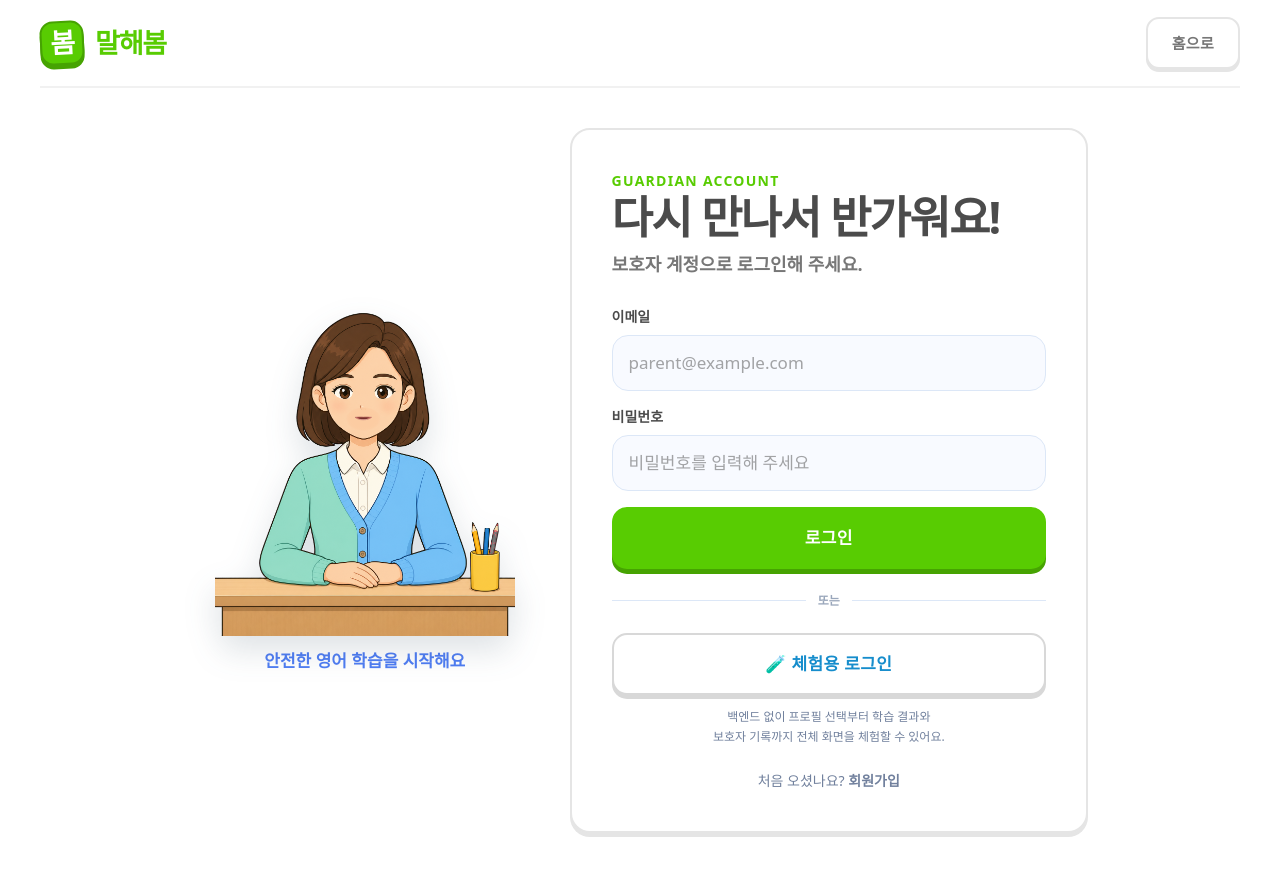
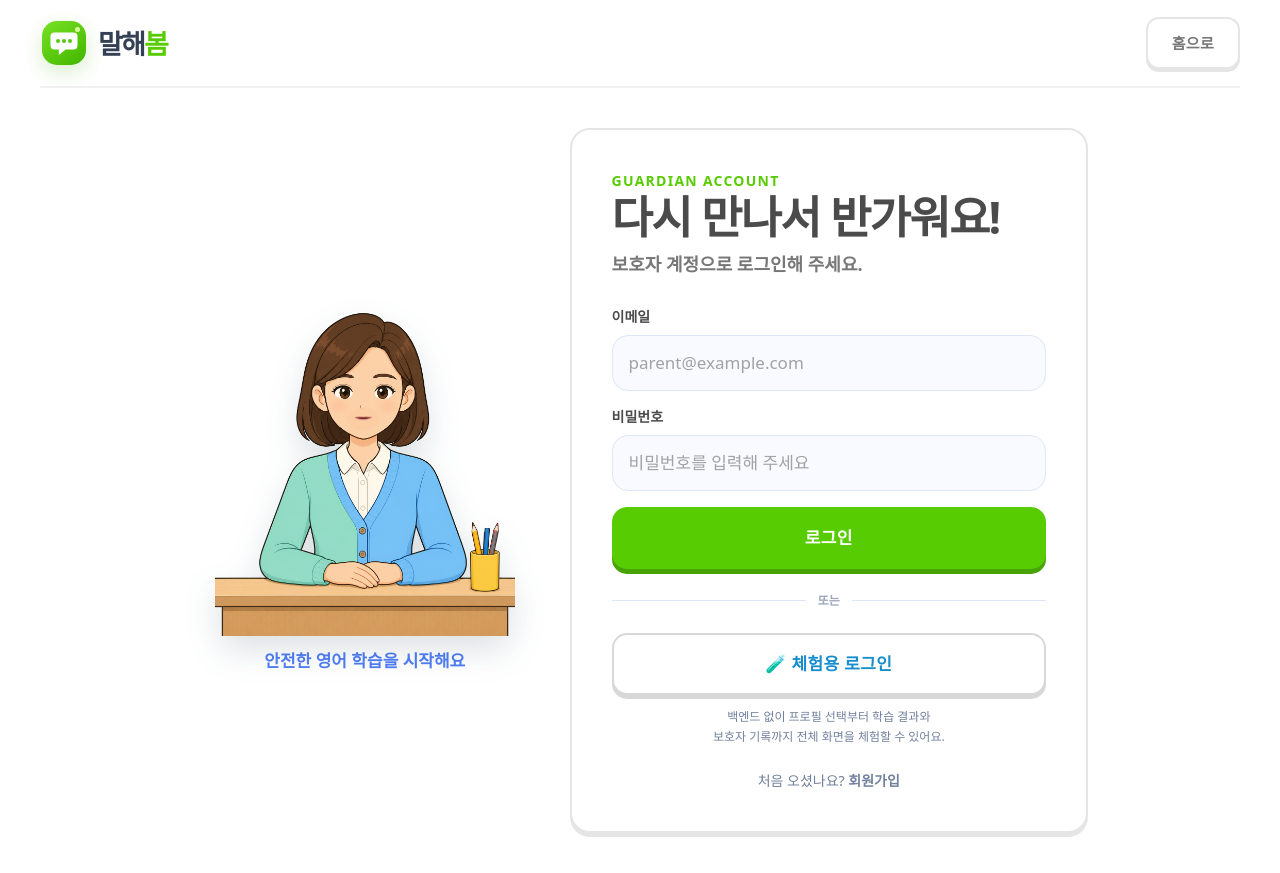
Before and after one commit to malhaebom-project/frontend, a Next.js app: page /login in a window 1280 px wide. Built offline with nearby package versions, Linux system fonts and the light colour scheme; no server answers.

Commit message:
feat: refresh brand logo and home hero

```diff
--- a/app/components.tsx
+++ b/app/components.tsx
@@ -5,8 +5,21 @@ import { TeacherBuddy } from "@/components/character/TeacherBuddy";
 export function Brand({ compact = false }: { compact?: boolean }) {
   return (
     <Link href="/" className="brand" aria-label="말해봄 홈">
-      <span className="brand-mark" aria-hidden="true">봄</span>
-      {!compact && <span>말해봄</span>}
+      <svg className="brand-mark" viewBox="0 0 48 48" aria-hidden="true">
+        <defs>
+          <linearGradient id="malhaebom-mark" x1="9" y1="5" x2="40" y2="44" gradientUnits="userSpaceOnUse">
+            <stop stopColor="#72dd21" />
+            <stop offset="1" stopColor="#45b900" />
+          </linearGradient>
+        </defs>
+        <rect x="2" y="2" width="44" height="44" rx="15" fill="url(#malhaebom-mark)" />
+        <path d="M14.5 13.5h19a4 4 0 0 1 4 4v9a4 4 0 0 1-4 4h-7.8l-6.9 5.6v-5.6h-4.3a4 4 0 0 1-4-4v-9a4 4 0 0 1 4-4Z" fill="#fff" />
+        <circle cx="18" cy="22" r="2" fill="#54c90a" />
+        <circle cx="24" cy="22" r="2" fill="#54c90a" />
+        <circle cx="30" cy="22" r="2" fill="#54c90a" />
+        <circle cx="37.5" cy="10.5" r="2.5" fill="#d9ff9b" />
+      </svg>
+      {!compact && <span className="brand-wordmark"><span>말해</span><strong>봄</strong></span>}
     </Link>
   );
 }
--- a/app/globals.css
+++ b/app/globals.css
@@ -73,10 +73,14 @@ a { color: inherit; text-decoration: none; }
 .container { width: min(1200px, calc(100% - 48px)); margin-inline: auto; }
 .topbar { display:flex; flex-wrap:wrap; align-items:center; justify-content:space-between; min-height:88px; gap:12px 24px; border-bottom:2px solid #f1f1f1; }
 .auth-button-name { display:inline-block; max-width:140px; overflow:hidden; text-overflow:ellipsis; white-space:nowrap; vertical-align:bottom; }
-.brand { display:flex; align-items:center; gap:11px; color:var(--green); font-size:27px; font-weight:900; letter-spacing:-1.2px; }
-.brand-mark { display:grid; place-items:center; width:44px; height:44px; border:2px solid var(--green-dark); border-radius:13px; color:white; background:var(--green); box-shadow:0 4px 0 var(--green-dark); transform:rotate(-3deg); }
+.brand { display:inline-flex; align-items:center; gap:10px; min-width:max-content; }
+.brand-mark { display:block; width:48px; height:48px; flex:none; filter:drop-shadow(0 7px 10px rgba(70,163,2,.2)); transition:transform .2s ease,filter .2s ease; }
+.brand:hover .brand-mark { transform:translateY(-2px) rotate(-2deg); filter:drop-shadow(0 9px 13px rgba(70,163,2,.24)); }
+.brand-wordmark { display:inline-flex; align-items:baseline; color:#344054; font-size:27px; font-weight:900; line-height:1; letter-spacing:-1.9px; }
+.brand-wordmark strong { color:var(--green); font:inherit; }
+.brand:focus-visible { border-radius:14px; outline:4px solid rgba(88,204,2,.2); outline-offset:4px; }
 .eyebrow { color:var(--green); font-size:14px; font-weight:900; letter-spacing:.09em; text-transform:uppercase; }
-.display { margin:0; color:var(--navy); font-size:clamp(42px,5vw,64px); line-height:1.08; letter-spacing:-.04em; font-weight:900; }
+.display { margin:0; color:var(--navy); font-size:clamp(42px,4.7vw,62px); line-height:1.08; letter-spacing:-.04em; font-weight:900; }
 .title { margin:0; color:var(--navy); font-size:clamp(32px,3.5vw,48px); line-height:1.14; letter-spacing:-.035em; font-weight:900; }
 .subtitle { color:var(--muted); font-size:18px; line-height:1.6; font-weight:600; }
 .card { background:white; border:2px solid var(--line); border-radius:20px; box-shadow:var(--shadow); }
@@ -495,9 +499,14 @@ a { color: inherit; text-decoration: none; }
 .soft-blue { background:#ddf4ff; }.soft-yellow { background:#fff3bf; }.soft-mint { background:#d7ffb8; }.soft-coral { background:#ffe2c2; }
 
 .home-hero { min-height:clamp(680px,calc(100svh - 90px),820px); }
+.home-copy { max-width:620px; padding-block:42px; }
 .home-kicker { color:var(--green-dark); background:#f1ffe6; border-color:#b8ef8f; box-shadow:0 3px 0 #b8ef8f; }
 .home-accent { color:var(--green); }
-.home-proof { display:flex; flex-wrap:wrap; gap:10px; margin-top:32px; }
+.home-brand-signature { display:inline-flex; width:max-content; max-width:100%; align-items:center; gap:.2em; margin-top:16px; padding:.14em .28em .14em .17em; border:1px solid #dfead9; border-radius:.38em; color:#536174; background:linear-gradient(135deg,#f8fff4,#f7faff); box-shadow:0 7px 18px rgba(76,106,82,.1); font-size:clamp(29px,3.3vw,43px); }
+.home-brand-signature strong { font-size:inherit; font-weight:900; line-height:1; letter-spacing:.015em; }
+.home-brand-signature-mark { display:flex; width:.78em; height:.78em; flex:none; align-items:center; justify-content:center; gap:.055em; border-radius:.28em .28em .28em .12em; background:linear-gradient(145deg,#72dd21,#49b906); box-shadow:0 .1em .22em rgba(70,163,2,.2); }
+.home-brand-signature-mark i { display:block; width:.075em; height:.075em; border-radius:50%; background:white; }
+.home-proof { display:flex; flex-wrap:wrap; gap:10px; margin-top:26px; }
 .home-proof span { display:inline-flex; align-items:center; gap:7px; padding:9px 12px; border:2px solid #ededed; border-radius:12px; background:white; color:var(--muted); font-size:14px; font-weight:800; }
 .home-proof span::first-letter { color:var(--green); }
 .hero-stage { position:relative; min-height:560px; }
@@ -651,7 +660,9 @@ a { color: inherit; text-decoration: none; }
   .title { font-size:30px; }
   .buddy { transform:scale(.84); margin:-28px auto; }
   .speech::after { left:calc(50% - 13px); top:-13px; transform:rotate(135deg); }
-  .home-hero { padding-top:38px; }
+  .home-hero { padding-top:30px; }
+  .home-copy { padding-block:10px 22px; }
+  .home-brand-signature { margin-top:14px; font-size:27px; }
   .hero-stage { min-height:520px; }
   .hero-card { inset:54px 4px 28px; }
   .hero-character .buddy-human { width:260px; height:300px; }
--- a/app/page.tsx
+++ b/app/page.tsx
@@ -8,11 +8,15 @@ export default function HomePage() {
       <div className="container">
         <Topbar />
         <section className="home-hero grid items-center gap-12 pb-16 lg:grid-cols-[1.02fr_.98fr]">
-          <div className="relative z-10">
-            <span className="pill home-kicker mb-7">★ 매일 10분, 영어 자신감 한 칸</span>
+          <div className="home-copy relative z-10">
+            <span className="pill home-kicker mb-6">★ 매일 10분, 영어 자신감 한 칸</span>
             <h1 className="display">말할수록 자라는<br/><span className="home-accent">나의 영어 자신감</span></h1>
-            <p className="subtitle mt-6 max-w-xl">봄이의 질문을 듣고 영어로 대답해 보세요.<br className="hidden sm:block"/> 아이의 속도에 맞춘 칭찬과 피드백이 매일 이어져요.</p>
-            <div className="mt-9 flex flex-wrap gap-3">
+            <div className="home-brand-signature" aria-label="말해봄">
+              <span className="home-brand-signature-mark" aria-hidden="true"><i/><i/><i/></span>
+              <strong>MALHAEBOM</strong>
+            </div>
+            <p className="subtitle mt-5 max-w-xl">봄이 선생님의 질문을 듣고 영어로 대답해 보세요.<br className="hidden sm:block"/> 아이의 속도에 맞춘 칭찬과 피드백이 매일 이어져요.</p>
+            <div className="mt-8 flex flex-wrap gap-3">
               <Link href="/profiles" className="btn btn-primary btn-large">무료로 학습 시작하기</Link>
               <Link href="/records" className="btn btn-secondary btn-large">학습 기록 보기</Link>
             </div>
```
Also changed, not shown: app/icon.svg (added).
